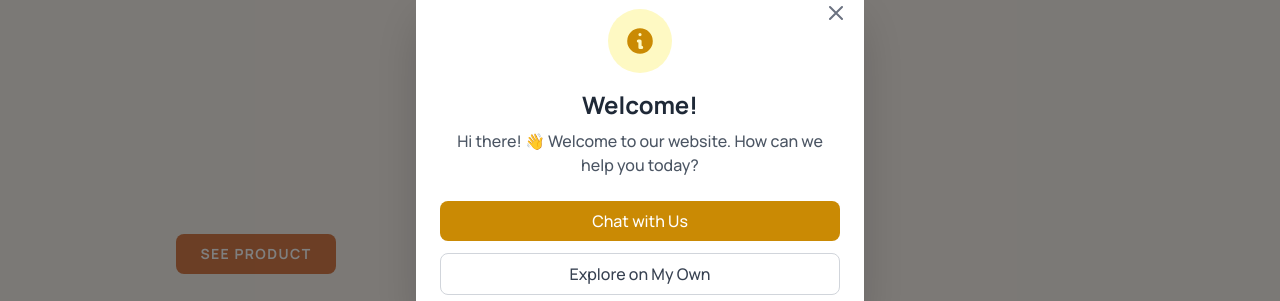
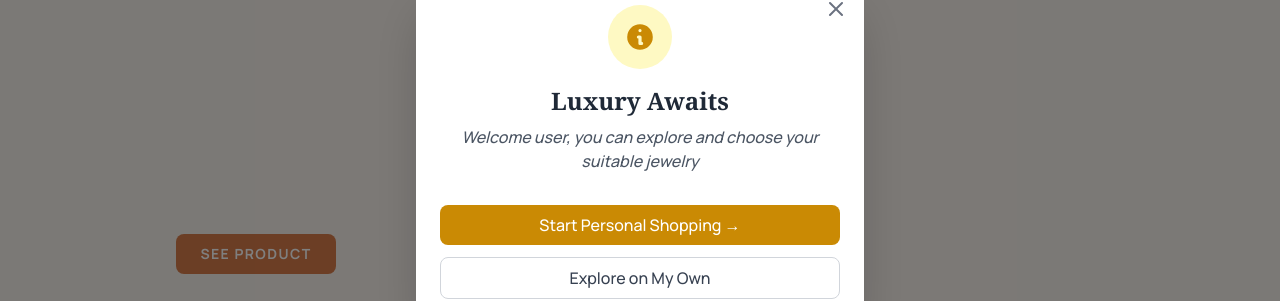
Before and after one commit to Bishalsnghd07/Ai-Powered-Jewellery-E-Commerce-Platform, a Next.js app in the folder Frontend/: page / in a window 1280 px wide. Shown: the part 248-549 px from the top of the page. Built offline with nearby package versions, Linux system fonts and the light colour scheme; no server answers.

Commit message:
feat: Update chatbot to accept auto messages and enhance welcome popup functionality

```diff
--- a/Frontend/app/page.tsx
+++ b/Frontend/app/page.tsx
@@ -28,8 +28,10 @@ export default function Home() {
   ];
 
   const [isChatbotOpen, setIsChatbotOpen] = useState(false);
+  const [autoMessage, setAutoMessage] = useState<string | null>(null);
 
-  const handleOpenChatbot = () => {
+  const handleOpenChatbot = (message: string | null = null) => {
+    setAutoMessage(message); // Save the message to pass to the bot
     setIsChatbotOpen(true);
   };
 
@@ -49,7 +51,7 @@ export default function Home() {
         ))}
       </div>
       <AboutSection />
-      <Chatbot initialOpen={isChatbotOpen} />
+      <Chatbot initialOpen={isChatbotOpen} autoMessage={autoMessage} />
       <Footer />
     </main>
   );
--- a/Frontend/components/ChatBot.tsx
+++ b/Frontend/components/ChatBot.tsx
@@ -24,7 +24,7 @@ const jewelryDb = [
 
 interface ChatbotProps {
   initialOpen?: boolean;
-  autoMessage?: boolean; // New prop to detect if opened via "Welcome" popup
+  autoMessage?: string | null; // New prop to detect if opened via "Welcome" popup
 }
 
 interface FollowUpOption {
@@ -51,22 +51,34 @@ interface ChatMessage {
   followUpQuestions?: FollowUpOption[];
 }
 
-const Chatbot: React.FC<ChatbotProps> = ({
-  initialOpen = false,
-  autoMessage = false,
-}) => {
-  const [isOpen, setIsOpen] = useState(initialOpen);
+const Chatbot: React.FC<ChatbotProps> = ({ initialOpen, autoMessage }) => {
+  const [isOpen, setIsOpen] = useState(false);
   const [messages, setMessages] = useState<ChatMessage[]>([]);
   const [userInput, setUserInput] = useState("");
   const [navHistory, setNavHistory] = useState<FollowUpOption[][]>([]);
   const [isListening, setIsListening] = useState(false);
   const recognitionRef = useRef<any>(null);
   const [isAiThinking, setIsAiThinking] = useState(false);
+  const [inputText, setInputText] = useState("");
 
   // Add this useEffect to handle changes to initialOpen
+  // useEffect(() => {
+  //   setIsOpen(initialOpen);
+  // }, [initialOpen]);
+
+  // 2. THE FIX: Sync the internal 'isOpen' with the 'initialOpen' prop
   useEffect(() => {
-    setIsOpen(initialOpen);
-  }, [initialOpen]);
+    if (initialOpen) {
+      setIsOpen(true);
+    }
+  }, [initialOpen]); // This runs every time 'initialOpen' changes in page.tsx
+
+  // 3. Your existing autoMessage logic
+  useEffect(() => {
+    if (autoMessage && isOpen) {
+      handleSendMessage(autoMessage);
+    }
+  }, [autoMessage, isOpen]);
 
   // Add scroll ref
   const messagesEndRef = useRef<HTMLDivElement>(null);
@@ -123,22 +135,58 @@ const Chatbot: React.FC<ChatbotProps> = ({
     }
   };
 
+  // const handleSendMessage = async (
+  //   inputText: string,
+  //   forceAI: boolean = false,
+  // ) => {
+  //   if (!inputText.trim()) return;
+  //   setInputText("");
+
+  //   // Add user message to UI
+  //   if (!forceAI) {
+  //     setMessages((prev) => [...prev, { sender: "user", text: inputText }]);
+  //   }
+
+  //   const lowerCaseInput = inputText.toLowerCase();
+
+  //   // Logic for Case 1 (Static Menu) vs Case 2 (Gemini AI)
+  //   if (!forceAI) {
+  //     const matchedResponse = findStaticResponse(chatbotData, lowerCaseInput);
+  //     if (matchedResponse) {
+  //       setMessages((prev) => [
+  //         ...prev,
+  //         {
+  //           sender: "bot",
+  //           text: matchedResponse.text,
+  //           followUpQuestions: matchedResponse.followUpQuestions,
+  //         },
+  //       ]);
+  //       return;
+  //     }
+  //   }
+
+  //   // If no static match or if forced (Case 2), call Gemini
+  //   const aiResponse = await getGeminiResponse(inputText);
+  //   setMessages((prev) => [...prev, { sender: "bot", text: aiResponse }]);
+  // };
+
   const handleSendMessage = async (
     inputText: string,
     forceAI: boolean = false,
   ) => {
     if (!inputText.trim()) return;
 
-    // Add user message to UI
+    // 1. Clear input field instantly for better UX
+    setInputText("");
+
+    // 2. Add User's message to UI
+    setMessages((prev) => [...prev, { sender: "user", text: inputText }]);
+
+    // 3. Logic for Case 1: Static Menu (If not forced to AI)
     if (!forceAI) {
-      setMessages((prev) => [...prev, { sender: "user", text: inputText }]);
-    }
+      const lowerCaseInput = inputText.toLowerCase();
+      const matchedResponse = findStaticResponse(chatbotData, lowerCaseInput);
 
-    const lowerCaseInput = inputText.toLowerCase();
-
-    // Logic for Case 1 (Static Menu) vs Case 2 (Gemini AI)
-    if (!forceAI) {
-      const matchedResponse = findStaticResponse(chatbotData, lowerCaseInput);
       if (matchedResponse) {
         setMessages((prev) => [
           ...prev,
@@ -148,12 +196,15 @@ const Chatbot: React.FC<ChatbotProps> = ({
             followUpQuestions: matchedResponse.followUpQuestions,
           },
         ]);
-        return;
+        return; // Exit early if we found a static match
       }
     }
 
-    // If no static match or if forced (Case 2), call Gemini
+    // 4. Case 2: Fallback to Gemini AI
+    // Set a "thinking" state here if you have one
     const aiResponse = await getGeminiResponse(inputText);
+
+    // 5. Add AI's response to UI
     setMessages((prev) => [...prev, { sender: "bot", text: aiResponse }]);
   };
 
@@ -352,7 +403,7 @@ const Chatbot: React.FC<ChatbotProps> = ({
         recognitionRef.current.stop();
       }
     };
-  }, []);
+  });
 
   // 3. Add microphone toggle function
   const toggleMicrophone = () => {
--- a/Frontend/components/ui/welcomePopup.tsx
+++ b/Frontend/components/ui/welcomePopup.tsx
@@ -1,7 +1,7 @@
 import React, { useState, useEffect } from "react";
 
 interface WelcomePopupProps {
-  onOpenChatbot: () => void;
+  onOpenChatbot: (message: string) => void;
 }
 
 const WelcomePopup: React.FC<WelcomePopupProps> = ({ onOpenChatbot }) => {
@@ -26,9 +26,17 @@ const WelcomePopup: React.FC<WelcomePopupProps> = ({ onOpenChatbot }) => {
     setIsVisible(false);
   };
 
+  // const handleButtonClick = () => {
+  //   handleClose();
+  //   onOpenChatbot();
+  // };
+  const welcomePrompt =
+    "Welcome user, you can explore and choose your suitable jewelry";
+
   const handleButtonClick = () => {
-    handleClose();
-    onOpenChatbot();
+    setIsVisible(false);
+    // Send the prompt to the Home page
+    onOpenChatbot(welcomePrompt);
   };
 
   if (!isVisible) return null;
@@ -72,17 +80,23 @@ const WelcomePopup: React.FC<WelcomePopupProps> = ({ onOpenChatbot }) => {
             </svg>
           </div>
 
-          <h2 className="text-2xl font-bold text-gray-800 mb-2">Welcome!</h2>
+          {/* <h2 className="text-2xl font-bold text-gray-800 mb-2">Welcome!</h2>
           <p className="text-gray-600 mb-6">
             Hi there! 👋 Welcome to our website. How can we help you today?
-          </p>
+          </p> */}
+
+          <h2 className="text-2xl font-bold text-gray-800 mb-2 font-serif">
+            Luxury Awaits
+          </h2>
+          <p className="text-gray-600 mb-8 italic">{welcomePrompt}</p>
 
           <div className="space-y-3">
             <button
               onClick={handleButtonClick}
               className="w-full bg-yellow-600 text-white py-2 rounded-lg hover:bg-yellow-700 transition-colors"
             >
-              Chat with Us
+              {/* Chat with Us */}
+              Start Personal Shopping →
             </button>
 
             <button
```
